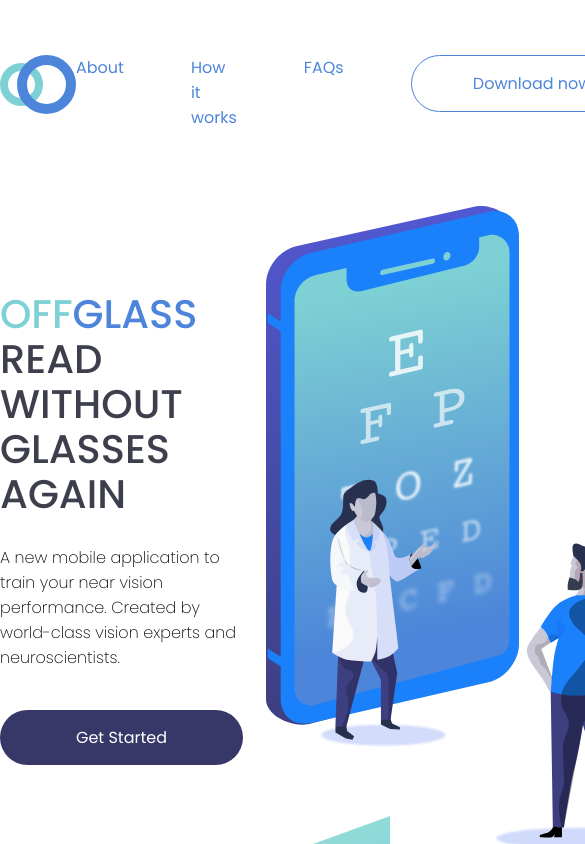
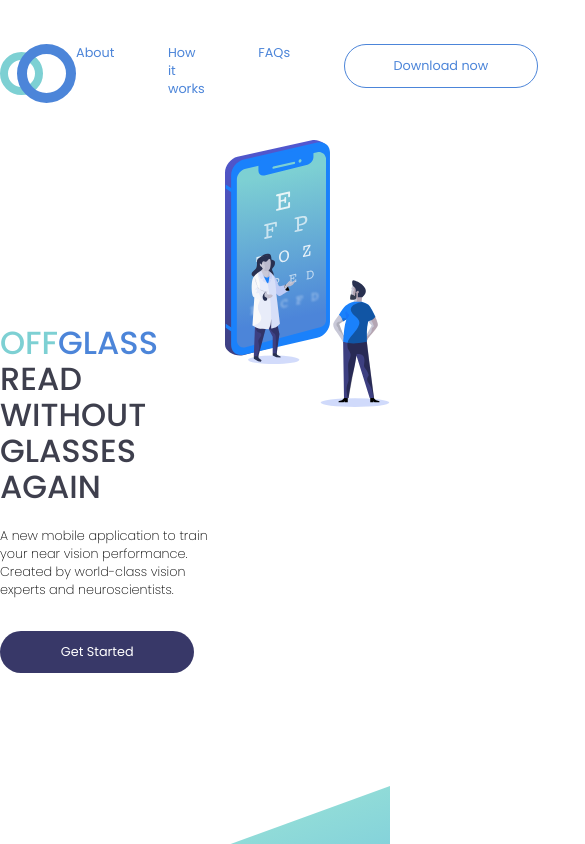
Before and after one commit to MigzRuiz/GlassOff, a website: page index.html in a window 390 px wide. Shown: the top 844 px of the page, 585 px wide, since content can reach past the window. Drawn offline with Linux system fonts and the light colour scheme.

Commit message:
Worked on Media Queries

```diff
--- a/index.html
+++ b/index.html
@@ -12,6 +12,7 @@
 
 <body>
     <header id="header" class="header">
+        <div class="wrapper">
             <nav class="navbar margin-btm-s" id="nav-bar">
                 <ul class="navbar__list">
                     <li class="navbar__link">
@@ -56,10 +57,11 @@
                     <a href="#" class="btn btn-purple">Get Started</a>
                 </div>
                 <div class="header__hero-right">
-                <!--<img id="header-img" src="img/header-graphics.svg" alt="hero graphics" />-->
-                <img id="header-img" src="img/header-graphics.svg" alt="hero graphics" />
+                    <!--<img class="header-img" src="img/header-graphics.svg" alt="hero graphics" />-->
+                    <img class="header-img" src="img/header-graphics.svg" alt="hero graphics" />
                     <!--
-                    <div class="header__img header__img-phone">
+
+                        <div class="header-img header-img-phone">
                             <svg width="292px" height="599px" viewBox="0 0 292 599" version="1.1" xmlns="http://www.w3.org/2000/svg" xmlns:xlink="http://www.w3.org/1999/xlink">
 
                                 <title>PHONE</title>
@@ -110,7 +112,7 @@
                                 </g>
                             </svg>
                         </div>
-                    <div class="header__img header__img-people">
+                        <div class="header-img header-img-people">
                             <svg width="397px" height="429px" viewBox="0 0 397 429" version="1.1" xmlns="http://www.w3.org/2000/svg" xmlns:xlink="http://www.w3.org/1999/xlink">
 
                                     <title>PEOPLE</title>
@@ -181,7 +183,9 @@
                                     </g>
                             </svg>
                         </div>
+
     -->
+                </div>
             </div>
         </div>
     </header>
@@ -199,7 +203,8 @@
         </div>
     </section>
 
-    <section class="works margin-btm-s">
+    <section class="works">
+        <div class="wrapper">
                 <h1 class="heading-primary margin-btm-s">How it works</h1>
                 <div class="card">
                     <div class="line"></div>
@@ -220,6 +225,8 @@
                         <h3 class="heading-tertiary">Heading 3</h3>                    <p class="text">Lorem ipsum dolor sit amet, consectetur adipiscing elit. Etiam sagittis tristique nunc, at varius lectus rutrum vitae.</p>
                     </div>
                 </div>
+        </div>
+
     </section>
 
     <section class="faq">
--- /dev/null
+++ b/sass/abstracts/_mixins.scss
@@ -0,0 +1,35 @@
+//Media Queries Manager
+/*
+0 - 600px:      Phone
+600 - 900px:    Tablet Portrait
+900 - 1200px:   Tablet Landscape
+1200 - 1800px:  [normal]
+1800            Big
+
+
+@mixin respond-phone {
+    @media (max-width: 600px) { @content };
+}
+
+
+Breakpoint args:
+phone
+tab-port
+tab-land
+big-desktop
+*/
+
+@mixin respond($breakpoint){
+    @if($breakpoint == phone){
+        @media (max-width: 37.5em) { @content }; //600/16 = 37.5em
+    }
+    @if($breakpoint == tab-port){
+        @media (max-width: 56.25em) { @content };//900/16=56.25em
+    }
+    @if($breakpoint == tab-land){
+        @media (max-width: 75em) { @content };//1200/16=75em
+    }
+    @if($breakpoint == big){
+        @media (min-width: 112.5em) { @content }; //1800/16=12
+    }
+}
--- a/sass/base/_base.scss
+++ b/sass/base/_base.scss
@@ -11,6 +11,16 @@
     //Defining rem measurement//
     //1rem = 10px, 10/16 = 0.625 = 62.5%
     font-size: 62.5%;
+    @include respond(tab-land){
+        font-size: 56.25%;
+    }
+    @include respond(tab-port){
+        font-size: 50%;
+    }
+
+    @include respond(big){
+        font-size: 75%;
+    }
 }
 
 body {
--- a/sass/components/_wrapper.scss
+++ b/sass/components/_wrapper.scss
@@ -1,6 +1,6 @@
 .wrapper{
     //centering all content
     width: 100%;
-    max-width: 1140px;
+    max-width: 114rem;
     margin: 0 auto;
 }
--- a/sass/layout/_about.scss
+++ b/sass/layout/_about.scss
@@ -11,7 +11,7 @@
 
     &__box{
         display:flex;
-        justify-content: space-between;
+        justify-content:center;
     }
 
     &__text{
@@ -34,6 +34,7 @@
     }
 
     &__phone{
+        margin-right: 10rem;
         animation: fadeIn 2s ease-out;
     }
 }
--- a/sass/layout/_header.scss
+++ b/sass/layout/_header.scss
@@ -2,14 +2,9 @@
     display: flex;
     flex-direction: column;
 
-    //Centering all content
-    width: 100%;
-    max-width: 1140px;
-    margin: 0 auto;
-
-
     &__hero{
         display:flex;
+        justify-content: space-between;
         height: 85vh;
 
         &-left{
@@ -19,22 +14,24 @@
         }
         &-right{
             z-index: 10;
-            display: flex;
-            transform: scale(.9);
+            //transform: scale(.9);
+
         }
     }
-    /*
-    &__img{
-        transform: scale(.8);
+    &-img{
+        max-width: 45rem;
+        width: 100%;
+        //transform: scale(.8);
+        /*
         &-phone{
-            transform: scale(.6);
-            transform: translateY(-4rem);
+            margin-left: -12rem;
+            animation: moveInLeft 2s ease-out;
         }
         &-people{
-            transform:translateY(-39rem);
-        }
+            position: absolute;
+            bottom: 0;
+        }*/
     }
-    */
 }
 
 .navbar{
--- a/sass/layout/_works.scss
+++ b/sass/layout/_works.scss
@@ -1,8 +1,5 @@
 .works{
-    //centering css
-    width: 100%;
-    max-width: 1140px;
-    margin: 30rem auto;
+    margin: 20rem auto;
     text-align: center;
 
     position: relative;
```
Also changed, not shown: css/style.css. Lines whose indentation alone changed are shown as unchanged.
